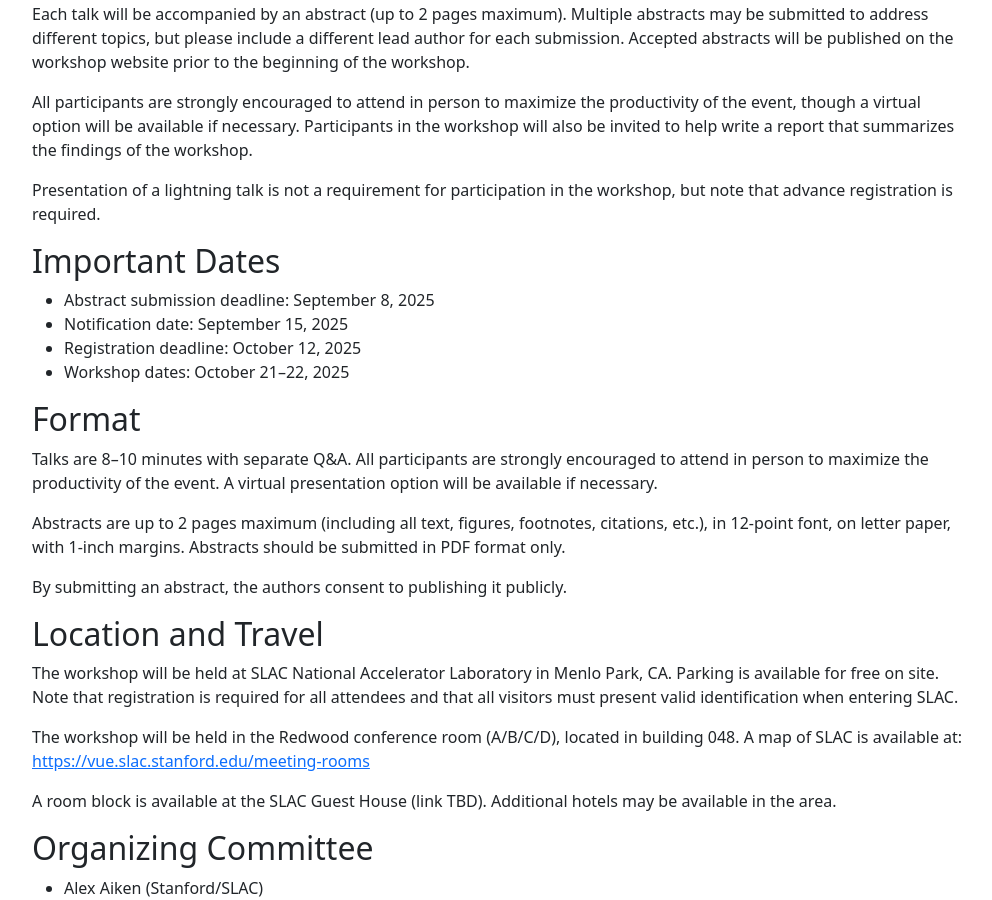
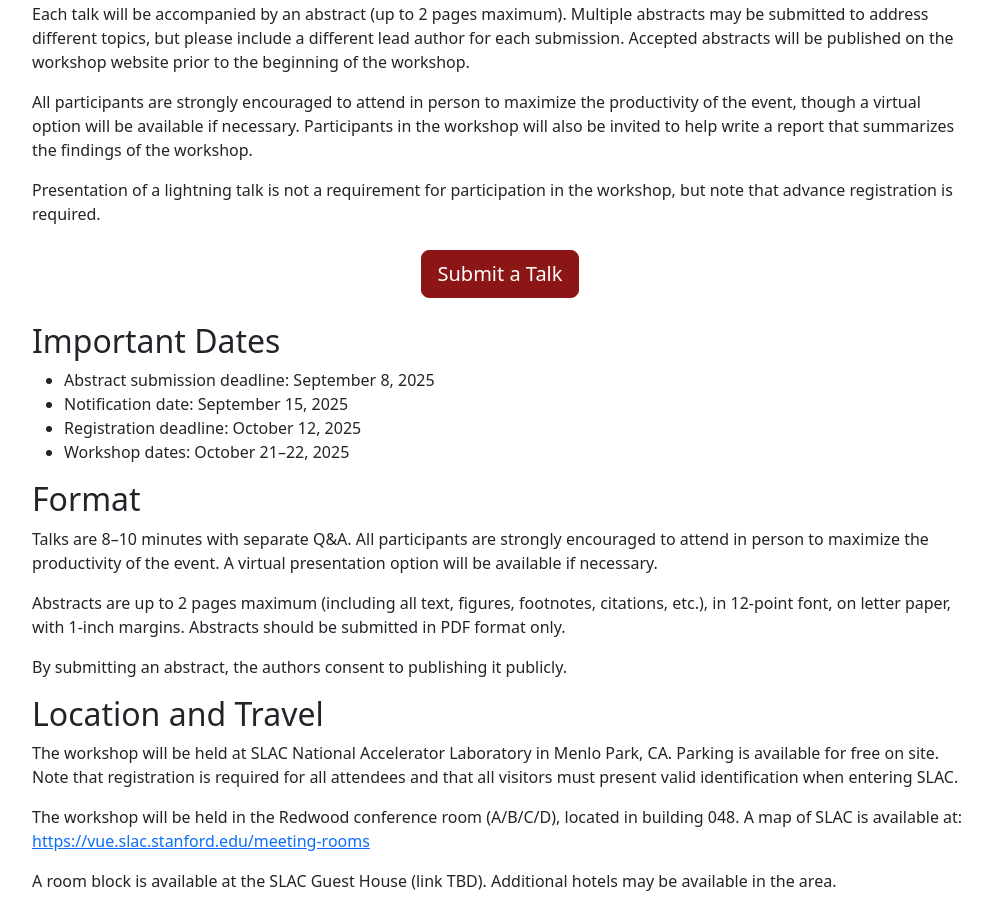
Before and after one commit to lssda/lssda.github.io, a Jekyll site: the page built from cfp.md, in a window 1280 px wide and 900 px high, scrolled down 749 px. Shown: the whole window, without its empty margins (140-1132 px from the left). Built offline with Jekyll 4.4.1, drawn with Linux system fonts in a browser that asks for light colours.

Commit message:
Add submission link.

```diff
--- a/cfp.md
+++ b/cfp.md
@@ -22,6 +22,10 @@ Each talk will be accompanied by an abstract (up to 2 pages maximum). Multiple a
 All participants are strongly encouraged to attend in person to maximize the productivity of the event, though a virtual option will be available if necessary. Participants in the workshop will also be invited to help write a report that summarizes the findings of the workshop.
 
 Presentation of a lightning talk is not a requirement for participation in the workshop, but note that advance registration is required.
+
+<div class="text-center my-4">
+  <a class="btn btn-primary btn-lg" href="https://docs.google.com/forms/d/e/1FAIpQLSfLmD1TvR1R5FYdMI-PqJOzxT9e6YaNyz4hZoipM1EFcXRtQA/viewform?usp=dialog">Submit a Talk</a>
+</div>
 
 ## Important Dates
 
```
